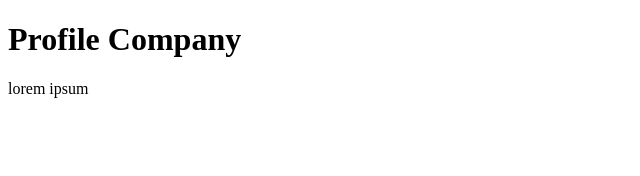
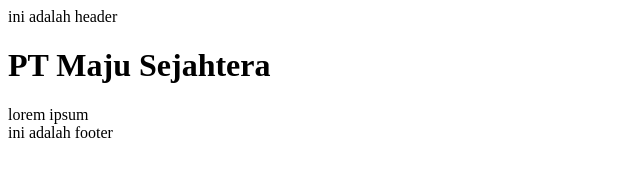
Before and after one commit to fajarhernawan/CompanyProfile, a plain HTML site: page index.html in a window 1280 px wide. Shown: the whole page, without its empty margins (0-640 px from the left). Drawn offline with Linux system fonts and the light colour scheme.

Commit message:
membuat header dan footer

```diff
--- a/index.html
+++ b/index.html
@@ -3,11 +3,15 @@
 <head>
     <meta charset="UTF-8">
     <meta name="viewport" content="width=device-width, initial-scale=1.0">
-    <title>Latihan init</title>
+    <title>Latihan git</title>
 </head>
 <body>
-    <h1>Profile Company</h1>
+    <header>ini adalah header</header>
+
+    <h1>PT Maju Sejahtera</h1>
 
     <div>lorem ipsum</div>
+
+    <footer>ini adalah footer</footer>
 </body>
 </html>
```
